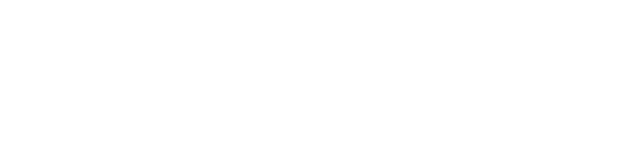
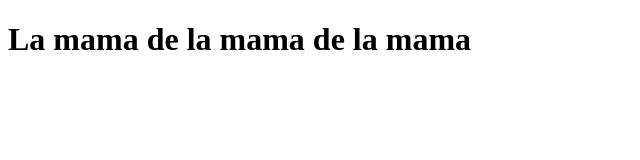
Before and after one commit to davtru2/Portfolio, a plain HTML site: page index.html in a window 1280 px wide. Shown: the whole page, without its empty margins (0-640 px from the left). Drawn offline with Linux system fonts and the light colour scheme.

Commit message:
La mama de la mama

```diff
--- a/index.html
+++ b/index.html
@@ -5,7 +5,9 @@
     <title></title>
   </head>
   <body>
-    <header></header>
+    <header>
+      <h1>La mama de la mama de la mama</h1>
+    </header>
     <main></main>
     <footer></footer>
   </body>
```
